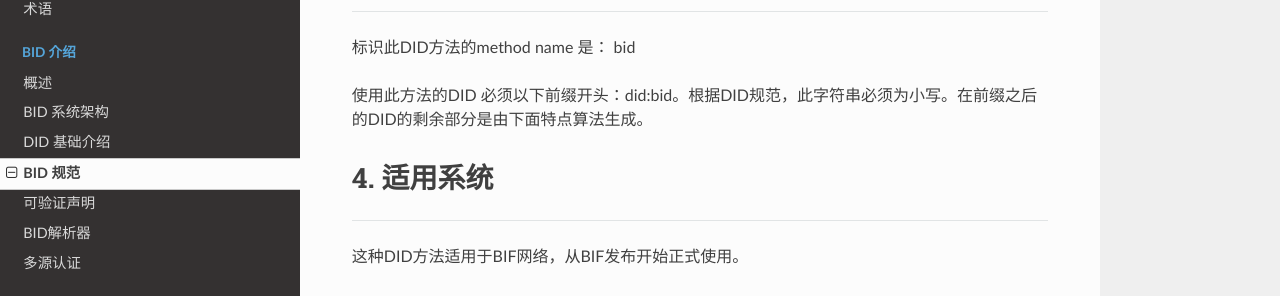
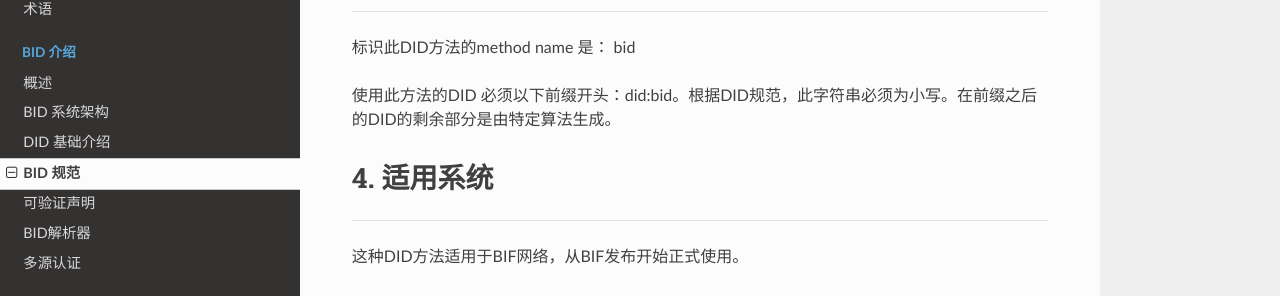
Before and after one commit to teleinfo-bif/bid-document, an MkDocs documentation site: the page built from docs/introduce/protocol.md, in a window 1280 px wide and 900 px high, scrolled down 403 px. Shown: the part 172-468 px from the top of the window. Built offline with MkDocs 1.6.1, drawn with Linux system fonts in a browser that asks for light colours; nearby versions of some CDN libraries; old or Windows-style settings are respelled for this version of MkDocs.

Commit message:
no message

```diff
--- a/docs/introduce/protocol.md
+++ b/docs/introduce/protocol.md
@@ -17,7 +17,7 @@
 标识此DID方法的method name 是： bid
 
 使用此方法的DID
-必须以下前缀开头：did:bid。根据DID规范，此字符串必须为小写。在前缀之后的DID的剩余部分是由下面特点算法生成。
+必须以下前缀开头：did:bid。根据DID规范，此字符串必须为小写。在前缀之后的DID的剩余部分是由特定算法生成。
 
 # 4. 适用系统
 --------
```
